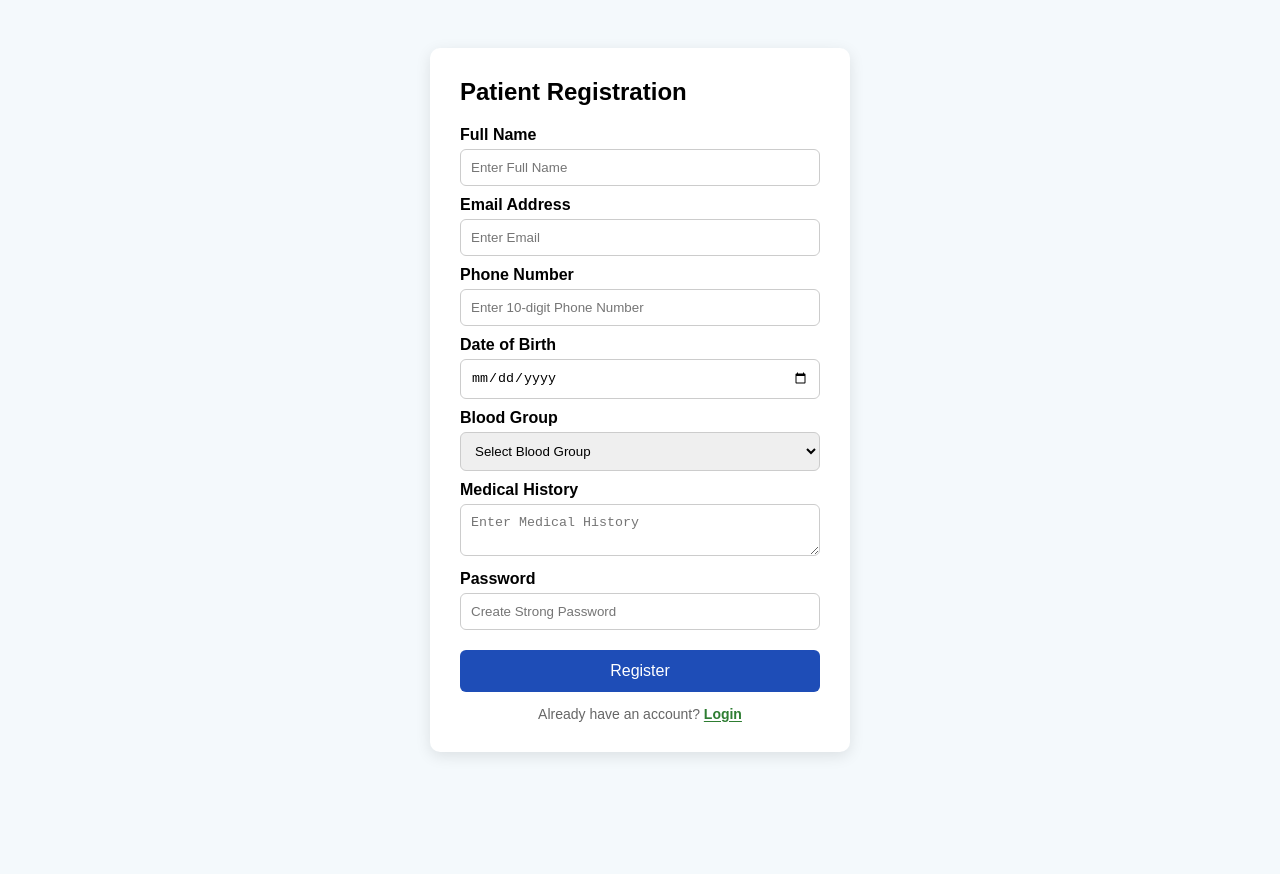
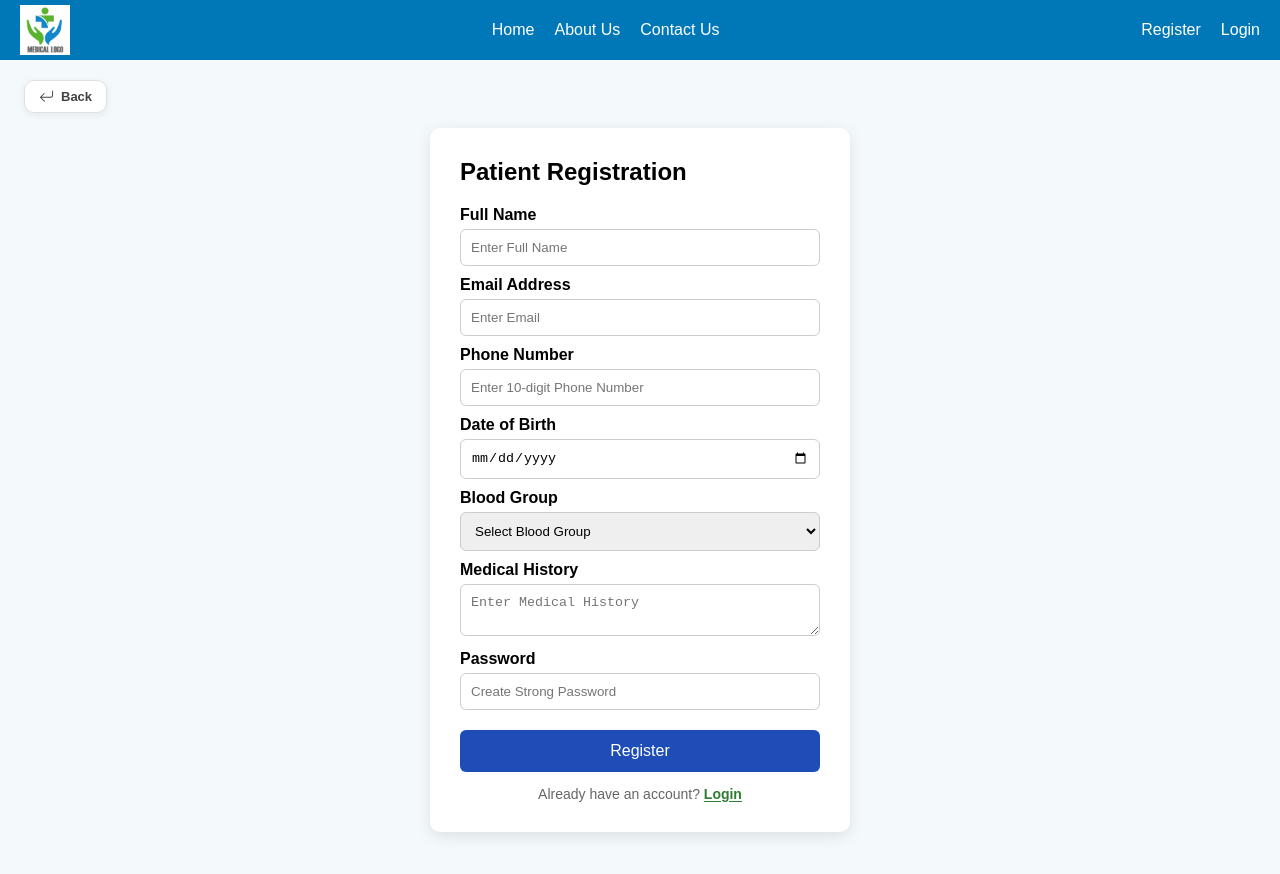
Before and after one commit to training-11/HMS-Project, a React (Create React App) app in the folder front-end/: page /patient-register in a window 1280 px wide. Shown: the top 874 px of the page. Before the commit the page ends 800 px from the top, so only its background shows below. Built offline with nearby package versions, Linux system fonts and the light colour scheme.

Commit message:
minor changes

```diff
--- a/front-end/src/pages/Home.jsx
+++ b/front-end/src/pages/Home.jsx
@@ -52,6 +52,8 @@ function Home() {
           minHeight: "100vh",
           paddingTop: "60px",
           backgroundImage: `url(${bgImage})`,
+          // linear gradient is used to darken the background for better text visibility
+          backgroundImage: `linear-gradient(rgba(0, 0, 0, 0.5), rgba(0, 0, 0, 0.5)), url(${bgImage})`,
           backgroundSize: "cover",
           backgroundPosition: "center",
           display: "flex",
--- a/front-end/src/pages/registration/PatientRegistrationForm.jsx
+++ b/front-end/src/pages/registration/PatientRegistrationForm.jsx
@@ -1,6 +1,7 @@
 import React, { useState } from "react";
 import { useNavigate } from "react-router-dom";
 import "../../Components/styles/PatientRegistrationForm.css";
+import Navbar from "../../Components/Navbar";
 
 const PatientRegistrationForm = () => {
   const navigate = useNavigate();
@@ -61,6 +62,59 @@ const PatientRegistrationForm = () => {
   };
 
   return (
+    <>
+      <style>{`
+     /* Back Button */
+        .back-btn {
+          position: fixed;
+          top: 80px;
+          left: 24px;
+          z-index: 10;
+          display: flex;
+          align-items: center;
+          gap: 7px;
+          background: #fff;
+          border: 1.5px solid #e0e0e0;
+          border-radius: 10px;
+          padding: 8px 14px;
+          font-size: 13px;
+          font-weight: 600;
+          color: #424242;
+          cursor: pointer;
+          box-shadow: 0 2px 8px rgba(0,0,0,0.07);
+          transition: all 0.2s ease;
+        }
+        .back-btn:hover {
+          background: #f5f5f5;
+          border-color: #bdbdbd;
+          transform: translateX(-2px);
+        }
+        .container{
+        height: 120vh;
+
+        }
+
+    `}</style>
+
+      <Navbar />
+
+      {/* ✅ Back Button — correctly positioned & functional */}
+      <button className="back-btn" type="button" onClick={() => navigate("/")}>
+        <svg
+          xmlns="http://www.w3.org/2000/svg"
+          width="15"
+          height="15"
+          fill="currentColor"
+          viewBox="0 0 16 16"
+        >
+          <path
+            fillRule="evenodd"
+            d="M14.5 1.5a.5.5 0 0 1 .5.5v4.8a2.5 2.5 0 0 1-2.5 2.5H2.707l3.347 3.346a.5.5 0 0 1-.708.708l-4.2-4.2a.5.5 0 0 1 0-.708l4-4a.5.5 0 1 1 .708.708L2.707 8.3H12.5A1.5 1.5 0 0 0 14 6.8V2a.5.5 0 0 1 .5-.5"
+          />
+        </svg>
+        Back
+      </button>
+
       <div className="container">
         <div className="form-box">
           <h2>Patient Registration</h2>
@@ -188,6 +242,7 @@ const PatientRegistrationForm = () => {
           </form>
         </div>
       </div>
+    </>
   );
 };
 
```
Lines whose indentation alone changed are shown as unchanged.
